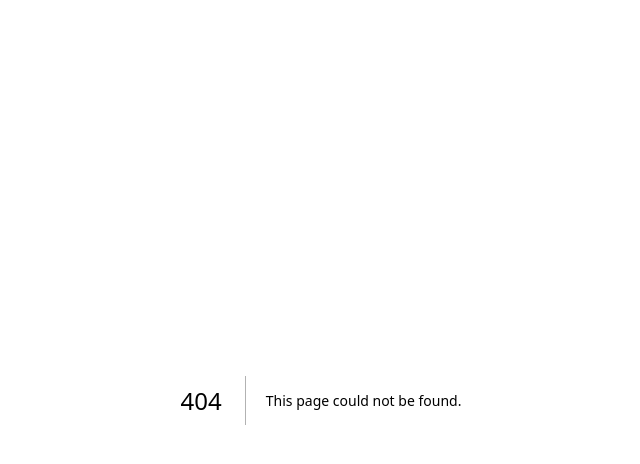
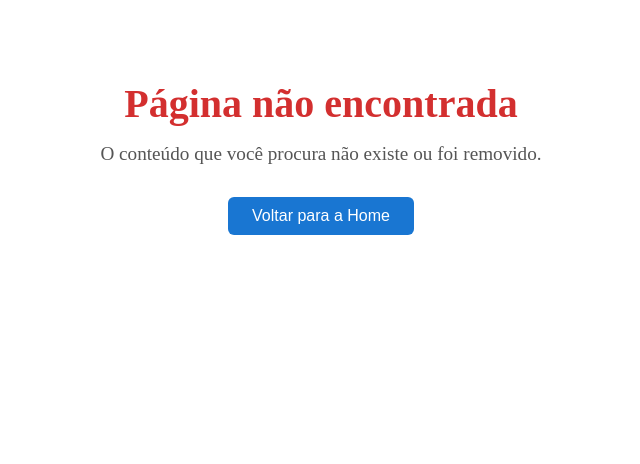
Before and after one commit to annabeatriz17/Breeds-of-Dogs, a Next.js app in the folder breeds/: page /Not-Found in a window 1280 px wide. Before the commit this address had no page. Shown: the top 464 px of the page, without its empty margins (319-959 px from the left). Built offline with nearby package versions, Linux system fonts and the light colour scheme.

Commit message:
feat: create not-found

```diff
--- /dev/null
+++ b/breeds/src/app/Not-Found/Not-found.module.css
@@ -0,0 +1,32 @@
+.container {
+  text-align: center;
+  margin-top: 10vh;
+}
+
+.title {
+  font-size: 2.5rem;
+  font-weight: bold;
+  color: #d32f2f;
+  margin-bottom: 1rem;
+}
+
+.message {
+  font-size: 1.2rem;
+  color: #555;
+  margin-bottom: 2rem;
+}
+
+.button {
+  padding: 10px 24px;
+  font-size: 1rem;
+  background-color: #1976d2;
+  color: #fff;
+  border: none;
+  border-radius: 6px;
+  cursor: pointer;
+  transition: background 0.2s;
+}
+
+.button:hover {
+  background-color: #1565c0;
+}
--- /dev/null
+++ b/breeds/src/app/Not-Found/page.jsx
@@ -0,0 +1,17 @@
+import Link from 'next/link';
+import React from 'react';
+import styles from './Not-found.module.css';
+
+export default function NotFound() {
+  return (
+    <div className={styles.container}>
+      <h1 className={styles.title}>Página não encontrada </h1>
+      <p className={styles.message}>O conteúdo que você procura não existe ou foi removido.</p>
+      <Link href="/Home">
+        <button className={styles.button}>
+          Voltar para a Home
+        </button>
+      </Link>
+    </div>
+  );
+}
```
